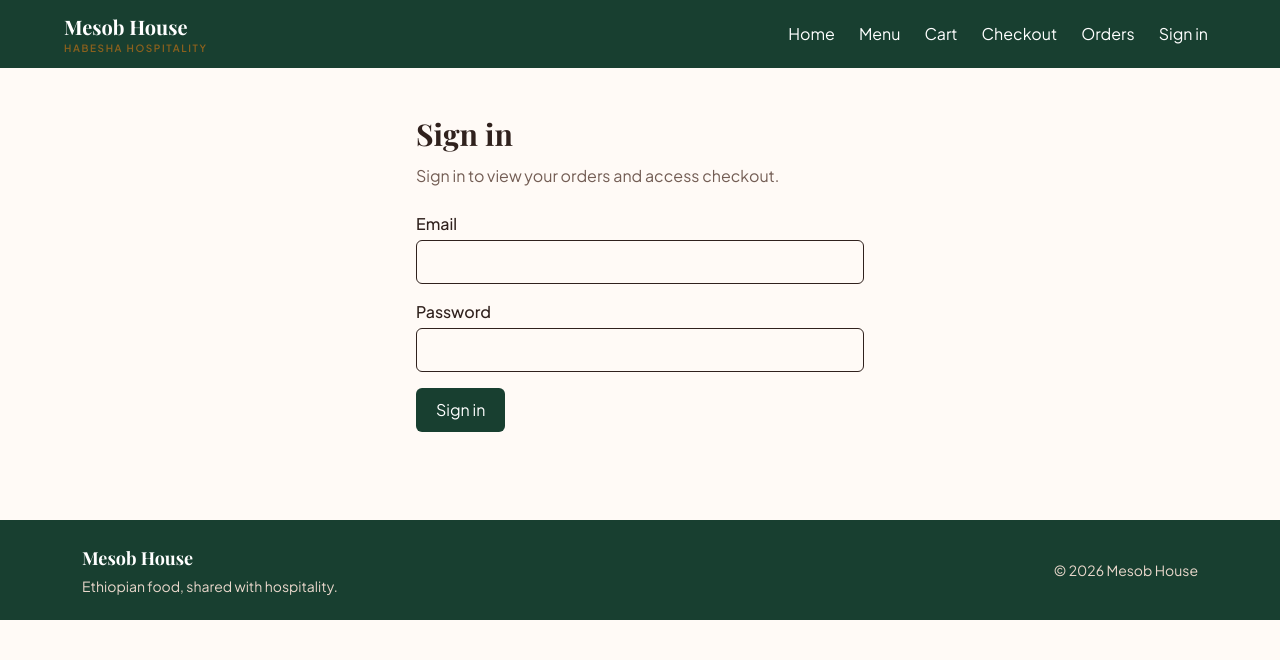
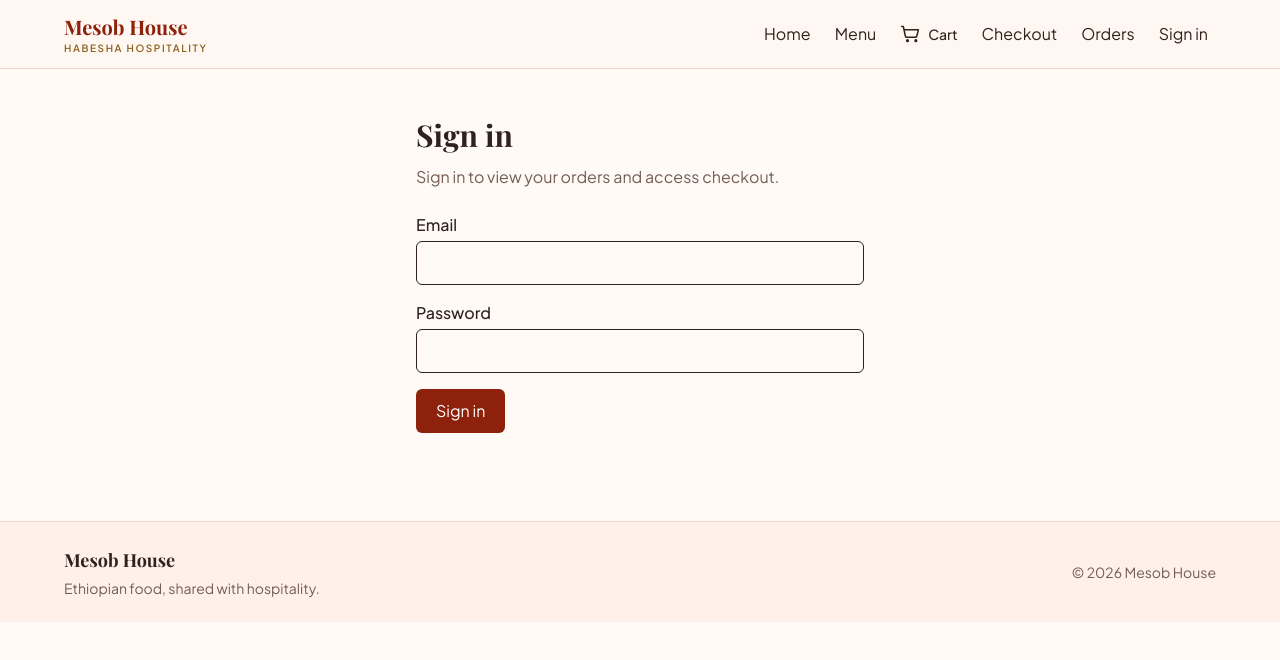
Before and after one commit to dere-12/mesob-house, a Next.js app: page /signin in a window 1280 px wide. Shown: the top 660 px of the page. Built offline with nearby package versions, Linux system fonts and the light colour scheme; no server answers; a web font is replaced by a local one.

Commit message:
style: refine navigation, menu, order layouts, add header cart badge

```diff
--- a/app/globals.css
+++ b/app/globals.css
@@ -14,8 +14,8 @@
   --color-gray-500: #897168;
   --color-gray-600: #735d54;
   --color-gray-700: #503c34;
-  --color-gray-800: #2b3d33;
-  --color-gray-900: #183f30;
+  --color-gray-800: #741a09;
+  --color-gray-900: #8e210c;
   --color-slate-100: #f8eee7;
   --color-slate-600: #735d54;
   --color-red-50: #fff3ee;
@@ -46,6 +46,10 @@ body {
   padding: 0;
 }
 
+html {
+  scroll-padding-top: 6rem;
+}
+
 body {
   background: #fffaf6;
   color: #30211d;
@@ -67,6 +71,11 @@ h6 {
   line-height: 1.2;
 }
 
+a {
+  color: inherit;
+  text-decoration: none;
+}
+
 :where(
   a[href],
   button,
@@ -81,7 +90,7 @@ h6 {
 }
 
 header :where(a[href], button):focus-visible {
-  outline-color: #f4ca78;
+  outline-color: #a87610;
 }
 
 button,
@@ -98,3 +107,8 @@ textarea {
   align-items: center;
   justify-content: center;
 }
+
+::selection {
+  background: #fbe7d9;
+  color: #30211d;
+}
--- a/app/layout.js
+++ b/app/layout.js
@@ -46,10 +46,16 @@ export default function RootLayout({ children }) {
       lang="en"
       className={`${playfairDisplay.variable} ${plusJakartaSans.variable}`}
     >
-      <body className={plusJakartaSans.className}>
+      <body
+        className={`${plusJakartaSans.className} flex min-h-screen flex-col`}
+      >
         <Providers>
           <Header />
-          <div id="site-content">{children}</div>
+
+          <div id="site-content" className="flex-1">
+            {children}
+          </div>
+
           <Footer />
         </Providers>
       </body>
--- a/app/menu/DishList.jsx
+++ b/app/menu/DishList.jsx
@@ -14,7 +14,7 @@ export default function DishList({ dishes }) {
       {dishes.map((dish) => (
         <article
           key={dish.slug}
-          className="rounded-lg border bg-white p-5 shadow-sm"
+          className="rounded-xl bg-white p-5 shadow-md transition-shadow duration-200 hover:shadow-lg"
         >
           <div className="mb-4 overflow-hidden rounded-lg">
             <Image
@@ -28,7 +28,7 @@ export default function DishList({ dishes }) {
           </div>
 
           <div className="mb-3 flex items-start justify-between gap-3">
-            <h2 className="text-lg font-bold">{dish.nameEn}</h2>
+            <h2 className="font-display text-lg font-bold">{dish.nameEn}</h2>
 
             {dish.isSpecial && (
               <span className="rounded-full bg-orange-100 px-2 py-1 text-xs font-semibold text-orange-700">
@@ -39,18 +39,19 @@ export default function DishList({ dishes }) {
 
           <p className="mb-2 text-sm text-gray-500">{dish.nameAm}</p>
 
-          <p className="mb-3 text-sm text-gray-600">{dish.description}</p>
+          <p className="mb-3 text-sm leading-6 text-gray-600">
+            {dish.description}
+          </p>
 
-          <div className="mb-4 flex items-center justify-between">
+          <div className="mb-4 flex items-center justify-between gap-3">
             <span className="font-bold">{etb.format(dish.priceETB)}</span>
-
             <span className="text-xs text-gray-500">{dish.category}</span>
           </div>
 
-          <div className="flex flex-wrap gap-2">
+          <div className="flex flex-wrap gap-2 justify-between">
             <Link
               href={`/menu/${dish.slug}`}
-              className="touch-target rounded-md border px-4 py-2 text-sm font-medium hover:bg-gray-100"
+              className="touch-target rounded-md border border-gray-200 px-4 py-2 text-sm font-medium hover:bg-gray-100"
             >
               View detail
             </Link>
@@ -58,7 +59,7 @@ export default function DishList({ dishes }) {
             <button
               type="button"
               onClick={() => addItem(dish)}
-              className="inline-flex min-h-11 min-w-11 items-center justify-center rounded-md bg-gray-900 px-4 py-2 text-sm font-medium text-white hover:bg-gray-700"
+              className="inline-flex min-h-11 min-w-11 items-center justify-center rounded-md bg-gray-900 px-4 py-2 text-sm font-medium text-white transition-colors hover:bg-red-700"
             >
               Add to Cart
             </button>
--- a/app/menu/layout.js
+++ b/app/menu/layout.js
@@ -1,26 +1,6 @@
-const categories = [
-  "Traditional Stews & Wat",
-  "Tibs & Grills",
-  "Raw & Cured Delicacies / Kitfo",
-  "Fasting & Vegan / Tsom",
-  "Beverages & Tej",
-];
-
 export default function MenuLayout({ children }) {
   return (
-    <main className="mx-auto grid w-[90%] max-w-6xl grid-cols-1 gap-8 py-8 md:grid-cols-[220px_1fr]">
-      <aside className="border-b border-gray-200 pb-5 md:border-b-0 md:border-r md:pb-0 md:pr-6">
-        <h2 className="mb-4 font-display text-lg font-bold">Categories</h2>
-
-        <ul className="space-y-3">
-          {categories.map((category) => (
-            <li key={category} className="text-sm text-gray-600">
-              {category}
-            </li>
-          ))}
-        </ul>
-      </aside>
-
+    <main className="mx-auto w-[90%] max-w-6xl flex-1 py-8">
       <section className="min-w-0">{children}</section>
     </main>
   );
--- a/components/Footer.jsx
+++ b/components/Footer.jsx
@@ -2,18 +2,22 @@ import Link from "next/link";
 
 export default function Footer() {
   return (
-    <footer className="mt-10 bg-gray-900 px-5 py-6 text-white">
+    <footer className="mt-10 border-t border-[#edd8ce] bg-[#fff0e9] py-6 text-[#30211d]">
       <div className="mx-auto flex w-[90%] max-w-6xl flex-col items-center justify-between gap-3 text-center sm:flex-row sm:text-left">
         <div>
-          <Link href="/" className="font-display text-lg font-bold">
+          <Link
+            href="/"
+            className="font-display text-lg font-bold text-[#8e210c]"
+          >
             Mesob House
           </Link>
-          <p className="mt-1 text-sm text-gray-200">
+
+          <p className="mt-1 text-sm text-[#735d54]">
             Ethiopian food, shared with hospitality.
           </p>
         </div>
 
-        <p className="text-sm text-gray-200">
+        <p className="text-sm text-[#735d54]">
           © {new Date().getFullYear()} Mesob House
         </p>
       </div>
--- a/components/Header.jsx
+++ b/components/Header.jsx
@@ -1,17 +1,21 @@
 import Link from "next/link";
 import HeaderAuth from "@/components/HeaderAuth";
+import HeaderCart from "@/components/HeaderCart";
 
 export default function Header() {
   return (
-    <header className="bg-gray-900 text-white">
+    <header className="sticky top-0 z-50 border-b border-[#edd8ce] bg-[#fff7f2] text-[#30211d]">
       <div className="mx-auto flex min-h-16 w-[90%] max-w-6xl flex-wrap items-center justify-between gap-4 py-3">
         <Link
           href="/"
           className="flex min-h-11 flex-col justify-center"
           aria-label="Mesob House home"
         >
-          <span className="font-display text-xl font-bold">Mesob House</span>
-          <span className="text-[10px] font-semibold uppercase tracking-[0.16em] text-amber-700">
+          <span className="font-display text-xl font-bold text-[#8e210c]">
+            Mesob House
+          </span>
+
+          <span className="text-[10px] font-semibold uppercase tracking-[0.16em] text-[#8c611d]">
             Habesha Hospitality
           </span>
         </Link>
@@ -20,23 +24,27 @@ export default function Header() {
           aria-label="Main navigation"
           className="flex flex-wrap items-center gap-2"
         >
-          <Link href="/" className="touch-target px-2 hover:underline">
+          <Link href="/" className="touch-target px-2 hover:text-[#8e210c]">
             Home
           </Link>
 
-          <Link href="/menu" className="touch-target px-2 hover:underline">
+          <Link href="/menu" className="touch-target px-2 hover:text-[#8e210c]">
             Menu
           </Link>
 
-          <Link href="/cart" className="touch-target px-2 hover:underline">
-            Cart
-          </Link>
+          <HeaderCart />
 
-          <Link href="/checkout" className="touch-target px-2 hover:underline">
+          <Link
+            href="/checkout"
+            className="touch-target px-2 hover:text-[#8e210c]"
+          >
             Checkout
           </Link>
 
-          <Link href="/orders" className="touch-target px-2 hover:underline">
+          <Link
+            href="/orders"
+            className="touch-target px-2 hover:text-[#8e210c]"
+          >
             Orders
           </Link>
 
--- /dev/null
+++ b/components/HeaderCart.jsx
@@ -0,0 +1,48 @@
+"use client";
+
+import Link from "next/link";
+import { useCartStore } from "@/lib/cart-store";
+
+export default function HeaderCart() {
+  const items = useCartStore((state) => state.items);
+
+  const itemCount = items.reduce(
+    (total, item) => total + item.quantity,
+    0,
+  );
+
+  const badgeLabel = itemCount > 99 ? "99+" : itemCount;
+
+  return (
+    <Link
+      href="/cart"
+      aria-label={`Cart, ${itemCount} ${itemCount === 1 ? "item" : "items"}`}
+      className="touch-target relative gap-2 rounded-md px-2 transition-colors hover:bg-[#fbe7d9] hover:text-[#8e210c]"
+    >
+      <span className="relative inline-flex">
+        <svg
+          aria-hidden="true"
+          viewBox="0 0 24 24"
+          fill="none"
+          stroke="currentColor"
+          strokeWidth="1.8"
+          strokeLinecap="round"
+          strokeLinejoin="round"
+          className="h-5 w-5"
+        >
+          <circle cx="9" cy="20" r="1" />
+          <circle cx="19" cy="20" r="1" />
+          <path d="M2 3h2l2.4 11.4a2 2 0 0 0 2 1.6h9.8a2 2 0 0 0 2-1.6L22 7H5" />
+        </svg>
+
+        {itemCount > 0 && (
+          <span className="absolute -right-2 -top-2 flex h-[18px] min-w-[18px] items-center justify-center rounded-full bg-[#8e210c] px-1 text-[10px] font-bold leading-none text-white">
+            {badgeLabel}
+          </span>
+        )}
+      </span>
+
+      <span className="text-sm font-medium">Cart</span>
+    </Link>
+  );
+}
```
Also changed, not shown: app/menu/[id]/page.js (+32 -22 lines), app/orders/page.js (+52 -26 lines).
